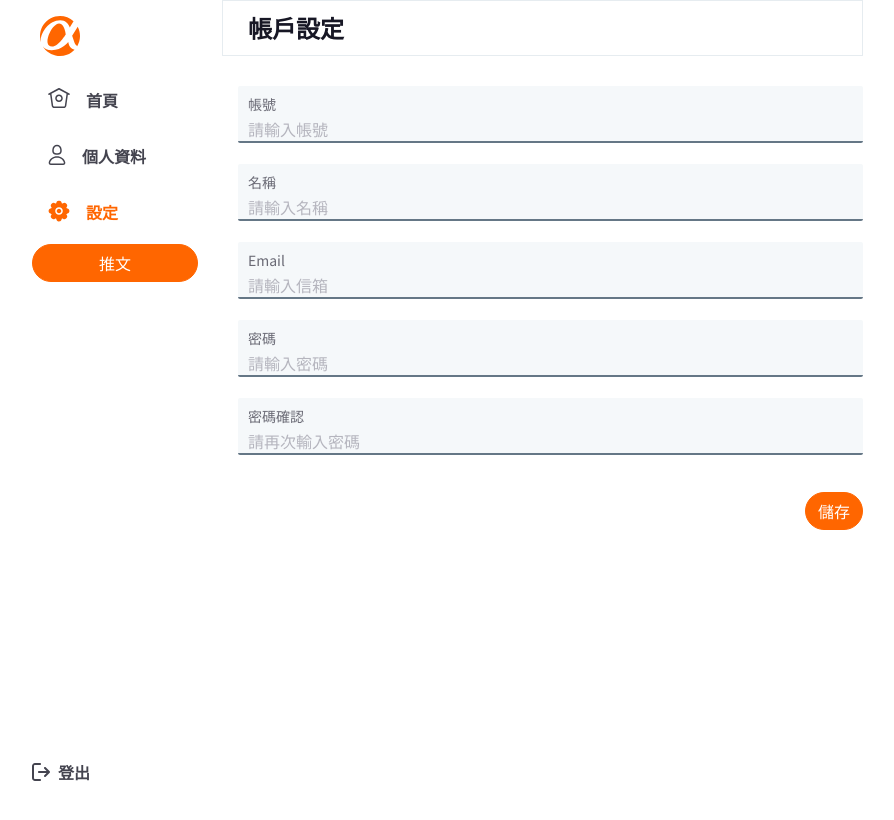
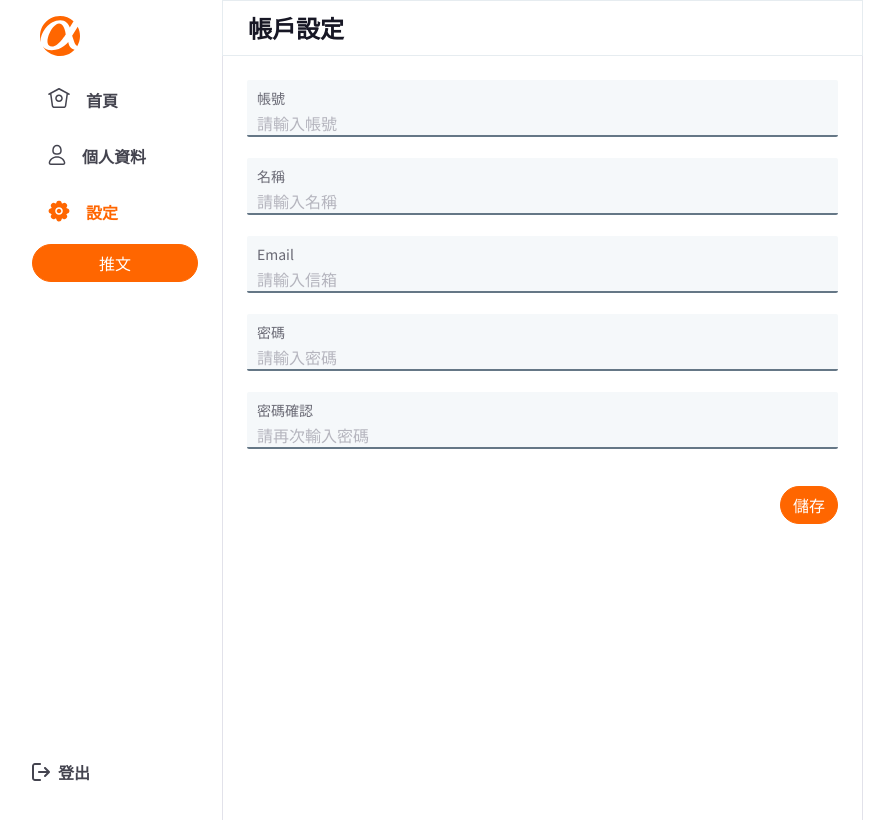
Before and after one commit to s339428326/AlphaCamp-Twitter, a React (Create React App) app: page /1/setting in a window 1280 px wide. Shown: the whole page, without its empty margins (50-944 px from the left). Built offline with nearby package versions, Linux system fonts and the light colour scheme; sample sign-in values are in the browser's storage.

Commit message:
fix:setting border style
修改setting page border 設定

```diff
--- a/src/components/Setting/Setting.jsx
+++ b/src/components/Setting/Setting.jsx
@@ -20,7 +20,10 @@ export default function Setting() {
     });
   };
   return (
-    <form action="" className={styles.settingForm}>
+    <form
+      action=""
+      className={`${styles["vh-100"]} p-4 border-start border-end`}
+    >
       <AuthInput
         value={setting.account}
         autoComplete="username"
--- a/src/components/Setting/Setting.module.scss
+++ b/src/components/Setting/Setting.module.scss
@@ -1,8 +1,3 @@
-.settingForm {
-  margin-top: 30px;
-  margin-left: 16px;
+.vh-100 {
+  height: 95.5vh;
 }
-
-.saveButton {
-  margin-left: 520px;
-}
--- a/src/pages/UserSettingPage.jsx
+++ b/src/pages/UserSettingPage.jsx
@@ -17,8 +17,10 @@ const UserSettingPage = () => {
             <UserSidebar />
           </div>
         </Col>
-        <Col xs md={7}>
-          <PageTitle title={"帳戶設定"} />
+        <Col xs={7}>
+          <div className="sticky-top">
+            <PageTitle title={"帳戶設定"} />
+          </div>
           <Setting />
         </Col>
       </Row>
```
